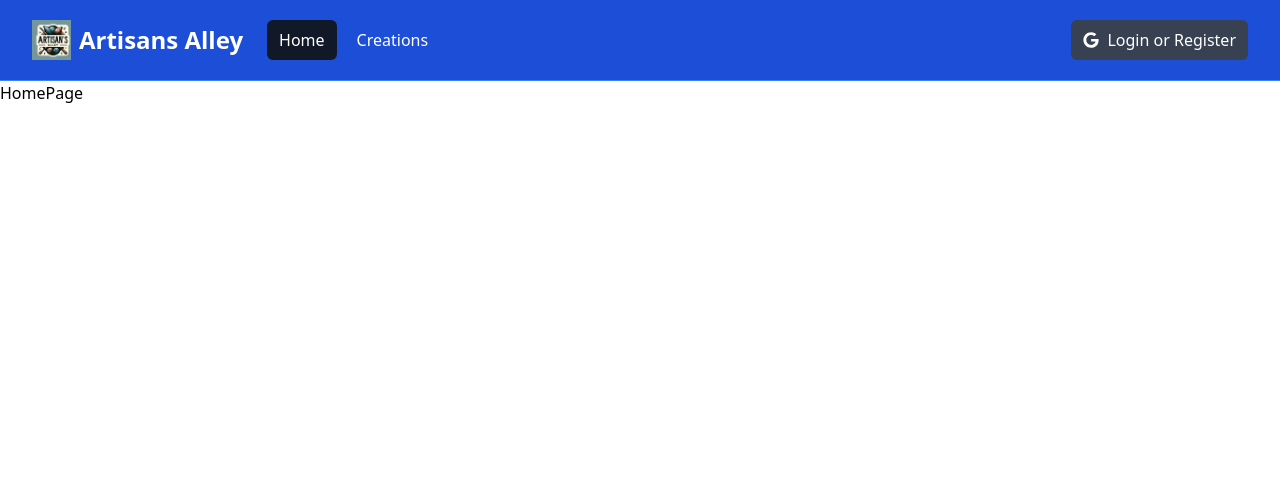
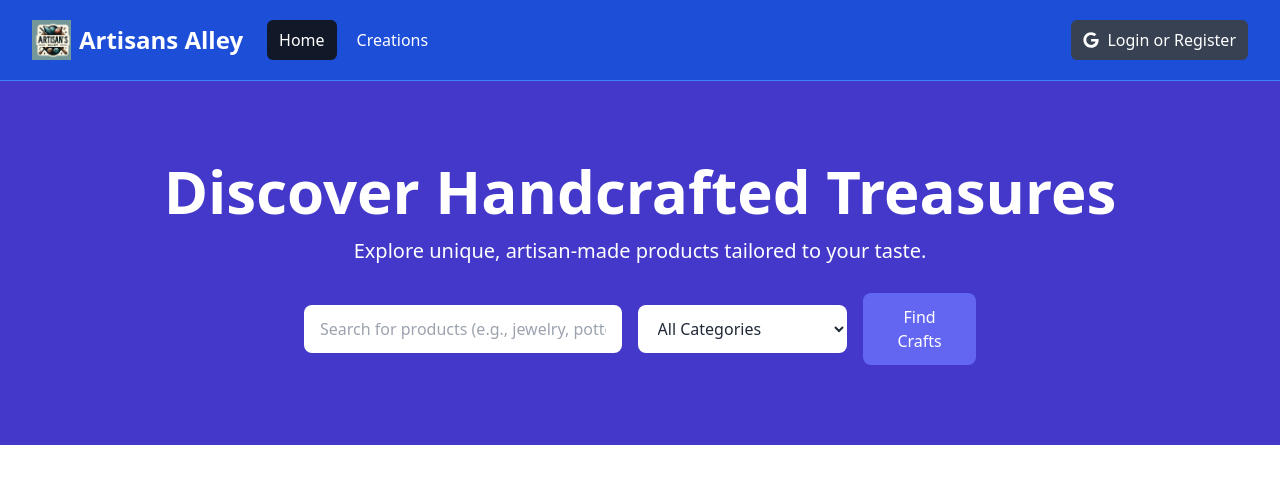
Before and after one commit to j-corp-25/ArtisansAlley, a Next.js app: page / in a window 1280 px wide. Shown: the top 484 px of the page. Built offline with nearby package versions, Linux system fonts and the light colour scheme.

Commit message:
Add hero page for craft searching

```diff
--- a/app/page.jsx
+++ b/app/page.jsx
@@ -1,5 +1,12 @@
+import Hero from  '@/components/Hero'
+
 const HomePage = () => {
-  return <div>HomePage</div>
+  return (
+
+    <div>
+    <Hero />
+  </div>
+    )
 }
 
 export default HomePage
--- /dev/null
+++ b/components/Hero.jsx
@@ -0,0 +1,56 @@
+
+const Hero = () => {
+  return (
+    <section className='bg-indigo-700 py-20 mb-4'>
+      <div className='max-w-7xl mx-auto px-4 sm:px-6 lg:px-8 flex flex-col items-center'>
+        <div className='text-center'>
+          <h1 className='text-4xl font-extrabold text-white sm:text-5xl md:text-6xl'>
+            Discover Handcrafted Treasures
+          </h1>
+          <p className='my-4 text-xl text-white'>
+            Explore unique, artisan-made products tailored to your taste.
+          </p>
+        </div>
+        <form className='mt-3 mx-auto max-w-2xl w-full flex flex-col md:flex-row items-center'>
+          <div className='w-full md:w-3/5 md:pr-2 mb-4 md:mb-0'>
+            <label htmlFor='search' className='sr-only'>
+              Search for products
+            </label>
+            <input
+              type='text'
+              id='search'
+              placeholder='Search for products (e.g., jewelry, pottery, textiles)'
+              className='w-full px-4 py-3 rounded-lg bg-white text-gray-800 focus:outline-none focus:ring focus:ring-indigo-500'
+            />
+          </div>
+          <div className='w-full md:w-2/5 md:pl-2'>
+            <label htmlFor='category' className='sr-only'>
+              Category
+            </label>
+            <select
+              id='category'
+              className='w-full px-4 py-3 rounded-lg bg-white text-gray-800 focus:outline-none focus:ring focus:ring-indigo-500'
+            >
+              <option value='All'>All Categories</option>
+              <option value='Paintings'>Paintings</option>
+              <option value='Sculptures'>Sculptures</option>
+              <option value='Woodwork'>Woodwork</option>
+              <option value='Textiles'>Textiles</option>
+              <option value='Jewelry'>Jewelry</option>
+              <option value='Pottery'>Pottery</option>
+              <option value='Other'>Other Crafts</option>
+            </select>
+          </div>
+          <button
+            type='submit'
+            className='md:ml-4 mt-4 md:mt-0 w-full md:w-auto px-6 py-3 rounded-lg bg-indigo-500 text-white hover:bg-indigo-600 focus:outline-none focus:ring focus:ring-indigo-500'
+          >
+            Find Crafts
+          </button>
+        </form>
+      </div>
+    </section>
+  )
+}
+
+export default Hero
```
